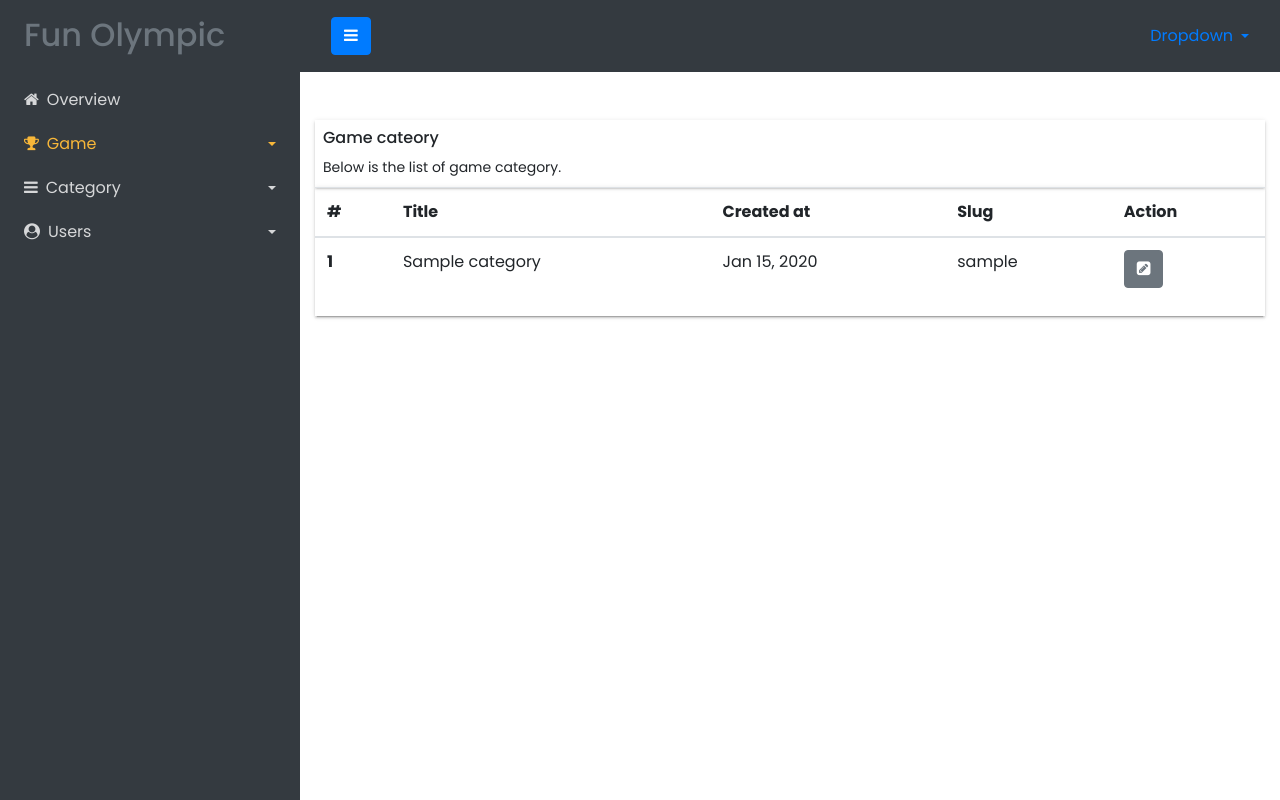
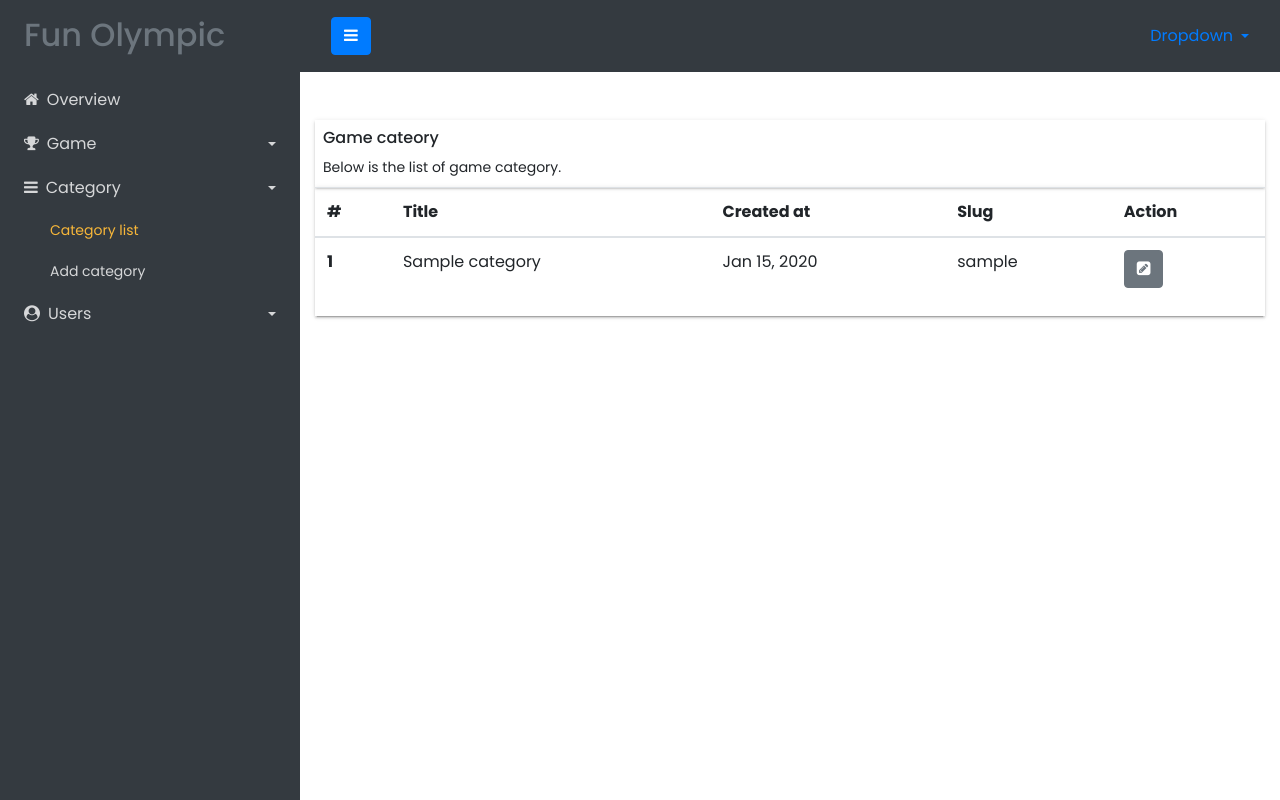
Before and after one commit to Dharam-shah/fun-olympic, a Django app: page /controlpanel/category-list/ in a window 1280 px wide. Run offline with Django 4.2, Linux system fonts and the light colour scheme; tables that the repository leaves empty hold one stand-in row (values such as "Sample post").

Commit message:
fixed sidebar active class

```diff
--- a/apps/controlpanel/urls.py
+++ b/apps/controlpanel/urls.py
@@ -1,5 +1,6 @@
 from django.urls import path
-from .views import DashboardOverView, CategoryListView, UserListView, CreateCategoryView, UpdateCategoryView
+from .views import DashboardOverView, CategoryListView, UserListView, CreateCategoryView, UpdateCategoryView, \
+                GameListView
 
 
 urlpatterns = [
@@ -10,4 +11,6 @@ urlpatterns = [
     path("category/update/<int:pk>", UpdateCategoryView.as_view(), name="update-category"),
 
     path("user-list/", UserListView.as_view(), name="user-list"),
+
+    path("game-list/", GameListView.as_view(), name="game-list"),
 ]
--- a/apps/controlpanel/views.py
+++ b/apps/controlpanel/views.py
@@ -7,6 +7,10 @@ from .forms import CategoryForm
 # Create your views here.
 class DashboardOverView(TemplateView):
     template_name = 'controlpanel/base.html'
+
+class GameListView(TemplateView):
+    template_name = 'controlpanel/olympic-games/game_list.html'
+
 
 class CategoryListView(ListView):
     model = Category
--- a/templates/controlpanel/base.html
+++ b/templates/controlpanel/base.html
@@ -35,10 +35,10 @@
         <div class="px-4 pt-3">
           <h2><a href="{% url 'homepage' %}" class="text-secondary">Fun Olympic</a></h2>
           <ul class="list-unstyled components mt-4">
+            <li class="{% if request.path == '/controlpanel/overview/' %} active {% endif %}">
+                <a href="{% url 'overview' %}"><i class="fa fa-home pr-2"></i>Overview</a>
+            </li>
             <li>
-                <a href="{% url 'overview' %}"><i class="fa fa-home pr-2"></i>Overview</a>
-              </li>
-            <li class="active">
               <a
                 href="#game"
                 data-toggle="collapse"
@@ -46,16 +46,18 @@
                 class="dropdown-toggle"
                 ><i class="fa fa-trophy pr-2"></i>Game</a
               >
-              <ul class="collapse list-unstyled pl-3" id="game">
-                <li>
-                  <a href="#">Game list</a>
+              <ul id="game" class="collapse list-unstyled pl-3
+                {% if request.path == '/controlpanel/game-list/' %} show {% endif %}
+              ">
+                <li class="{% if request.path == '/controlpanel/game-list/' %} active {% endif %}">
+                  <a href="{% url 'game-list' %}">Game list</a>
                 </li>
                 <li>
                   <a href="#">Post game</a>
                 </li>
               </ul>
             </li>
-            <li class="">
+            <li>
               <a
                 href="#category"
                 data-toggle="collapse"
@@ -63,16 +65,19 @@
                 class="dropdown-toggle"
                 ><i class="fa fa-bars pr-2"></i>Category</a
               >
-              <ul class="collapse list-unstyled pl-3" id="category">
-                <li>
+              <ul id="category" class="collapse list-unstyled pl-3
+                {% if request.path == '/controlpanel/category-list/' %} show {% endif %}
+                {% if request.path == '/controlpanel/create-category/' %} show {% endif %}
+                ">
+                <li class="{% if request.path == '/controlpanel/category-list/' %} active {% endif %}">
                   <a href="{% url 'category-list' %}">Category list</a>
                 </li>
-                <li>
+                <li class="{% if request.path == '/controlpanel/create-category/' %} active {% endif %}">
                   <a href="{% url 'create-category' %}">Add category</a>
                 </li>
               </ul>
             </li>
-            <li class="">
+            <li>
               <a
                 href="#user"
                 data-toggle="collapse"
@@ -80,8 +85,9 @@
                 class="dropdown-toggle"
                 ><i class="fa fa-user-circle pr-2"></i>Users</a
               >
-              <ul class="collapse list-unstyled pl-3" id="user">
-                <li>
+              <ul id="user" class="collapse list-unstyled pl-3
+              {% if request.path == '/controlpanel/user-list/' %} show {% endif %}">
+                <li class="{% if request.path == '/controlpanel/user-list/' %} active {% endif %}">
                   <a href="{% url 'user-list' %}">User list</a>
                 </li>
               </ul>
```
